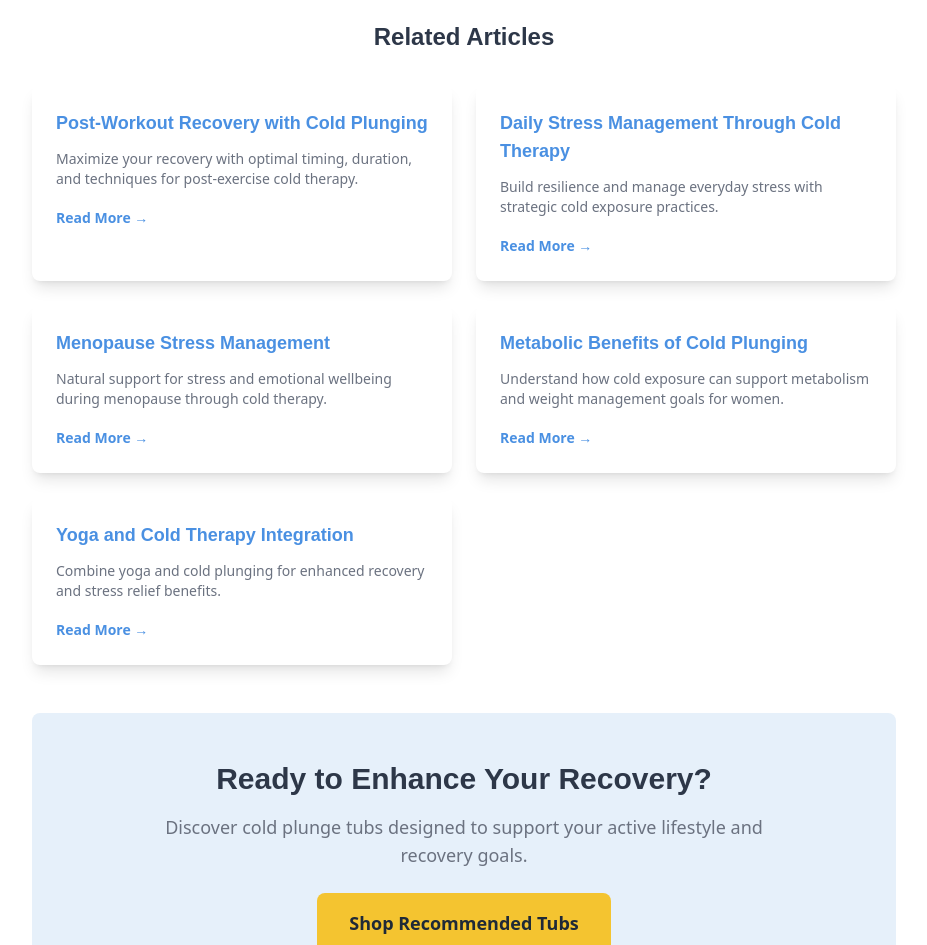
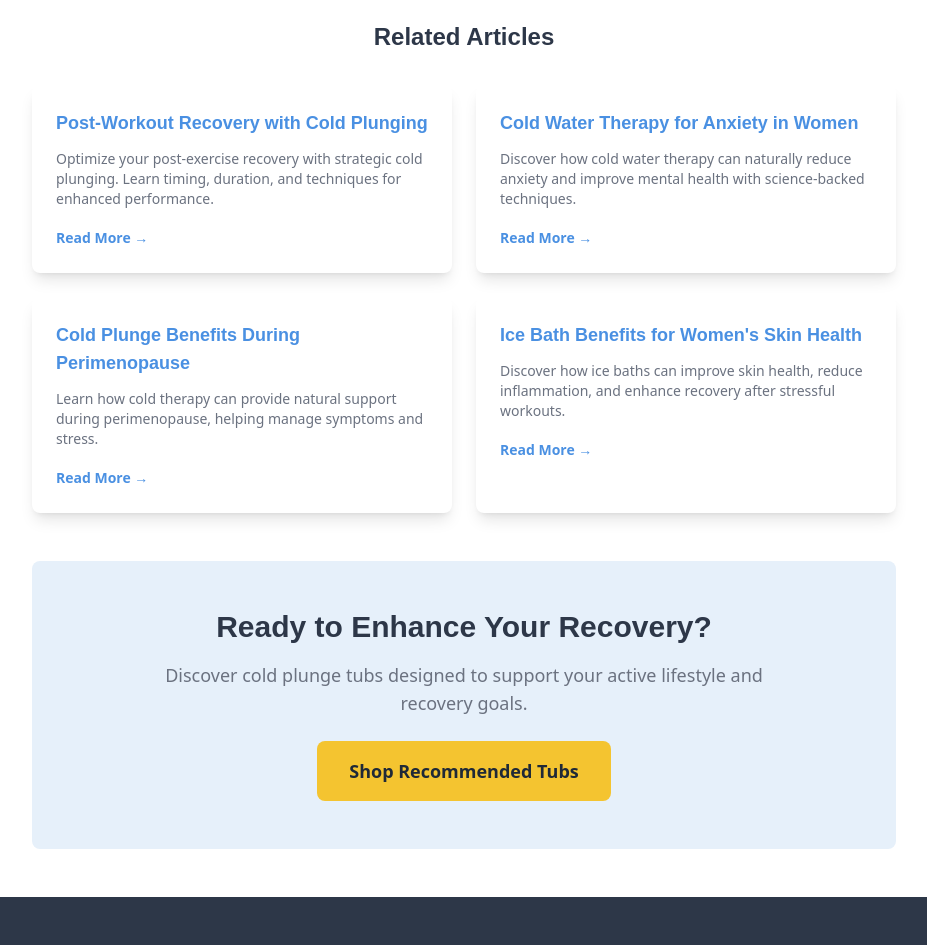
Before and after one commit to Jaxic/womenscoldwellness, an Astro site: page /benefits/stress-recovery in a window 1280 px wide. Shown: the part 11055-12000 px from the top of the page, without its empty margins (176-1103 px from the left). Built offline with nearby package versions, Linux system fonts and the light colour scheme; Astro itself is replaced by a stand-in of ours.

Commit message:
fixed internal links

```diff
--- a/src/layouts/BlogPostLayout.astro
+++ b/src/layouts/BlogPostLayout.astro
@@ -164,22 +164,22 @@ const { title, description, pubDate, heroImage, tags } = Astro.props;
 
         <div class="bg-white shadow-lg rounded-lg p-6 hover:shadow-xl transition-shadow">
           <h3 class="font-display font-semibold text-lg text-gray-800 mb-3">
-            <a href="/blog/how-to-start-safely" class="text-blue-600 hover:text-blue-800">How to Start Cold Plunging Safely</a>
+            <a href="/blog/female-ice-bath-protocol" class="text-blue-600 hover:text-blue-800">The Complete Female Ice Bath Protocol</a>
           </h3>
           <p class="text-gray-600 text-sm mb-4">
-            Step-by-step safety guide for women beginning their cold plunging journey with protocols and precautions.
+            A comprehensive protocol designed specifically for women, including timing, frequency, and cycle-specific considerations.
           </p>
-          <a href="/blog/how-to-start-safely" class="text-blue-600 hover:text-blue-800 font-semibold text-sm">Read More →</a>
+          <a href="/blog/female-ice-bath-protocol" class="text-blue-600 hover:text-blue-800 font-semibold text-sm">Read More →</a>
         </div>
 
         <div class="bg-white shadow-lg rounded-lg p-6 hover:shadow-xl transition-shadow">
           <h3 class="font-display font-semibold text-lg text-gray-800 mb-3">
-            <a href="/blog/post-workout-recovery" class="text-blue-600 hover:text-blue-800">Post-Workout Recovery Benefits</a>
+            <a href="/blog/cold-plunge-menstrual-cycle-benefits" class="text-blue-600 hover:text-blue-800">Why Cold Plunging Helps Menstrual Health!</a>
           </h3>
           <p class="text-gray-600 text-sm mb-4">
-            Optimize your post-exercise recovery with strategic cold plunging timing, duration, and techniques.
+            Discover how cold plunging eases menstrual symptoms naturally—backed by science and tips for your cycle.
           </p>
-          <a href="/blog/post-workout-recovery" class="text-blue-600 hover:text-blue-800 font-semibold text-sm">Read More →</a>
+          <a href="/blog/cold-plunge-menstrual-cycle-benefits" class="text-blue-600 hover:text-blue-800 font-semibold text-sm">Read More →</a>
         </div>
       </div>
     </section>
--- a/src/pages/benefits/hormonal-balance.astro
+++ b/src/pages/benefits/hormonal-balance.astro
@@ -372,42 +372,42 @@ const pageDescription = "Discover how cold plunging supports hormonal balance, r
       <div class="grid grid-cols-1 md:grid-cols-2 gap-6">
         <div class="bg-white shadow-lg rounded-lg p-6 hover:shadow-xl transition-shadow">
           <h3 class="font-display font-semibold text-lg text-gray-800 mb-3">
-            <a href="/blog/menstrual-cycle-symptoms" class="text-blue-600 hover:text-blue-800">Cold Plunging for Menstrual Cycle Symptoms</a>
+            <a href="/blog/cold-plunge-menstrual-cycle-benefits" class="text-blue-600 hover:text-blue-800">Why Cold Plunging Helps Menstrual Health!</a>
           </h3>
           <p class="text-gray-600 text-sm mb-4">
-            Learn how cold therapy can help manage PMS, irregular cycles, and menstrual-related mood changes naturally.
+            Discover how cold plunging eases menstrual symptoms naturally—backed by science and tips for your cycle.
           </p>
-          <a href="/blog/menstrual-cycle-symptoms" class="text-blue-600 hover:text-blue-800 font-semibold text-sm">Read More →</a>
+          <a href="/blog/cold-plunge-menstrual-cycle-benefits" class="text-blue-600 hover:text-blue-800 font-semibold text-sm">Read More →</a>
         </div>
 
         <div class="bg-white shadow-lg rounded-lg p-6 hover:shadow-xl transition-shadow">
           <h3 class="font-display font-semibold text-lg text-gray-800 mb-3">
-            <a href="/blog/perimenopause-support" class="text-blue-600 hover:text-blue-800">Perimenopause and Cold Therapy</a>
+            <a href="/blog/cold-plunge-perimenopause-benefits" class="text-blue-600 hover:text-blue-800">Cold Plunge Benefits During Perimenopause</a>
           </h3>
           <p class="text-gray-600 text-sm mb-4">
-            Discover how cold plunging can provide natural support during the perimenopausal transition and beyond.
+            Learn how cold therapy can provide natural support during perimenopause, helping manage symptoms and hormonal changes.
           </p>
-          <a href="/blog/perimenopause-support" class="text-blue-600 hover:text-blue-800 font-semibold text-sm">Read More →</a>
+          <a href="/blog/cold-plunge-perimenopause-benefits" class="text-blue-600 hover:text-blue-800 font-semibold text-sm">Read More →</a>
         </div>
 
         <div class="bg-white shadow-lg rounded-lg p-6 hover:shadow-xl transition-shadow">
           <h3 class="font-display font-semibold text-lg text-gray-800 mb-3">
-            <a href="/blog/thyroid-health" class="text-blue-600 hover:text-blue-800">Cold Plunging and Thyroid Health</a>
+            <a href="/blog/ice-bath-pcos-benefits" class="text-blue-600 hover:text-blue-800">Ice Bath Benefits for PCOS Management</a>
           </h3>
           <p class="text-gray-600 text-sm mb-4">
-            Explore the connection between cold therapy and thyroid function, plus safety considerations for thyroid conditions.
+            Explore how ice baths can help manage PCOS symptoms through hormonal regulation and inflammation reduction.
           </p>
-          <a href="/blog/thyroid-health" class="text-blue-600 hover:text-blue-800 font-semibold text-sm">Read More →</a>
+          <a href="/blog/ice-bath-pcos-benefits" class="text-blue-600 hover:text-blue-800 font-semibold text-sm">Read More →</a>
         </div>
 
         <div class="bg-white shadow-lg rounded-lg p-6 hover:shadow-xl transition-shadow">
           <h3 class="font-display font-semibold text-lg text-gray-800 mb-3">
-            <a href="/blog/hormone-tracking" class="text-blue-600 hover:text-blue-800">Hormone Tracking for Cold Plungers</a>
+            <a href="/blog/cold-water-therapy-anxiety-women" class="text-blue-600 hover:text-blue-800">Cold Water Therapy for Anxiety in Women</a>
           </h3>
           <p class="text-gray-600 text-sm mb-4">
-            Learn effective methods for tracking your hormonal response to cold therapy and optimizing your practice.
+            Discover how cold water therapy can naturally reduce anxiety and improve mental health with science-backed techniques.
           </p>
-          <a href="/blog/hormone-tracking" class="text-blue-600 hover:text-blue-800 font-semibold text-sm">Read More →</a>
+          <a href="/blog/cold-water-therapy-anxiety-women" class="text-blue-600 hover:text-blue-800 font-semibold text-sm">Read More →</a>
         </div>
       </div>
     </section>
--- a/src/pages/benefits/stress-recovery.astro
+++ b/src/pages/benefits/stress-recovery.astro
@@ -367,52 +367,42 @@ const pageDescription = "Learn how cold plunging accelerates recovery, reduces s
       <div class="grid grid-cols-1 md:grid-cols-2 gap-6">
         <div class="bg-white shadow-lg rounded-lg p-6 hover:shadow-xl transition-shadow">
           <h3 class="font-display font-semibold text-lg text-gray-800 mb-3">
-            <a href="/blog/post-workout-recovery" class="text-blue-600 hover:text-blue-800">Post-Workout Recovery with Cold Plunging</a>
+            <a href="/blog/women-cold-plunge-post-workout-recovery" class="text-blue-600 hover:text-blue-800">Post-Workout Recovery with Cold Plunging</a>
           </h3>
           <p class="text-gray-600 text-sm mb-4">
-            Maximize your recovery with optimal timing, duration, and techniques for post-exercise cold therapy.
+            Optimize your post-exercise recovery with strategic cold plunging. Learn timing, duration, and techniques for enhanced performance.
           </p>
-          <a href="/blog/post-workout-recovery" class="text-blue-600 hover:text-blue-800 font-semibold text-sm">Read More →</a>
+          <a href="/blog/women-cold-plunge-post-workout-recovery" class="text-blue-600 hover:text-blue-800 font-semibold text-sm">Read More →</a>
         </div>
 
         <div class="bg-white shadow-lg rounded-lg p-6 hover:shadow-xl transition-shadow">
           <h3 class="font-display font-semibold text-lg text-gray-800 mb-3">
-            <a href="/blog/daily-stress-management" class="text-blue-600 hover:text-blue-800">Daily Stress Management Through Cold Therapy</a>
+            <a href="/blog/cold-water-therapy-anxiety-women" class="text-blue-600 hover:text-blue-800">Cold Water Therapy for Anxiety in Women</a>
           </h3>
           <p class="text-gray-600 text-sm mb-4">
-            Build resilience and manage everyday stress with strategic cold exposure practices.
+            Discover how cold water therapy can naturally reduce anxiety and improve mental health with science-backed techniques.
           </p>
-          <a href="/blog/daily-stress-management" class="text-blue-600 hover:text-blue-800 font-semibold text-sm">Read More →</a>
+          <a href="/blog/cold-water-therapy-anxiety-women" class="text-blue-600 hover:text-blue-800 font-semibold text-sm">Read More →</a>
         </div>
 
         <div class="bg-white shadow-lg rounded-lg p-6 hover:shadow-xl transition-shadow">
           <h3 class="font-display font-semibold text-lg text-gray-800 mb-3">
-            <a href="/blog/menopause-stress-management" class="text-blue-600 hover:text-blue-800">Menopause Stress Management</a>
+            <a href="/blog/cold-plunge-perimenopause-benefits" class="text-blue-600 hover:text-blue-800">Cold Plunge Benefits During Perimenopause</a>
           </h3>
           <p class="text-gray-600 text-sm mb-4">
-            Natural support for stress and emotional wellbeing during menopause through cold therapy.
+            Learn how cold therapy can provide natural support during perimenopause, helping manage symptoms and stress.
           </p>
-          <a href="/blog/menopause-stress-management" class="text-blue-600 hover:text-blue-800 font-semibold text-sm">Read More →</a>
+          <a href="/blog/cold-plunge-perimenopause-benefits" class="text-blue-600 hover:text-blue-800 font-semibold text-sm">Read More →</a>
         </div>
 
         <div class="bg-white shadow-lg rounded-lg p-6 hover:shadow-xl transition-shadow">
           <h3 class="font-display font-semibold text-lg text-gray-800 mb-3">
-            <a href="/blog/metabolic-boost" class="text-blue-600 hover:text-blue-800">Metabolic Benefits of Cold Plunging</a>
+            <a href="/blog/ice-bath-benefits-skin-women" class="text-blue-600 hover:text-blue-800">Ice Bath Benefits for Women's Skin Health</a>
           </h3>
           <p class="text-gray-600 text-sm mb-4">
-            Understand how cold exposure can support metabolism and weight management goals for women.
+            Discover how ice baths can improve skin health, reduce inflammation, and enhance recovery after stressful workouts.
           </p>
-          <a href="/blog/metabolic-boost" class="text-blue-600 hover:text-blue-800 font-semibold text-sm">Read More →</a>
-        </div>
-
-        <div class="bg-white shadow-lg rounded-lg p-6 hover:shadow-xl transition-shadow">
-          <h3 class="font-display font-semibold text-lg text-gray-800 mb-3">
-            <a href="/blog/yoga-recovery-integration" class="text-blue-600 hover:text-blue-800">Yoga and Cold Therapy Integration</a>
-          </h3>
-          <p class="text-gray-600 text-sm mb-4">
-            Combine yoga and cold plunging for enhanced recovery and stress relief benefits.
-          </p>
-          <a href="/blog/yoga-recovery-integration" class="text-blue-600 hover:text-blue-800 font-semibold text-sm">Read More →</a>
+          <a href="/blog/ice-bath-benefits-skin-women" class="text-blue-600 hover:text-blue-800 font-semibold text-sm">Read More →</a>
         </div>
       </div>
     </section>
--- a/src/pages/benefits/ultimate-guide.astro
+++ b/src/pages/benefits/ultimate-guide.astro
@@ -314,42 +314,42 @@ const pageDescription = "Complete guide to cold plunging for women. Learn the es
       <div class="grid grid-cols-1 md:grid-cols-2 gap-6">
         <div class="bg-white shadow-lg rounded-lg p-6 hover:shadow-xl transition-shadow">
           <h3 class="font-display font-semibold text-lg text-gray-800 mb-3">
-            <a href="/blog/how-to-start-safely" class="text-blue-600 hover:text-blue-800">How to Start Cold Plunging Safely</a>
+            <a href="/blog/how-to-start-safely" class="text-blue-600 hover:text-blue-800">How to Start Cold Plunging Safely: A Beginner's Guide for Women</a>
           </h3>
           <p class="text-gray-600 text-sm mb-4">
-            Step-by-step guide for beginners, including safety protocols and gradual progression techniques for women.
+            Step-by-step safety guide for women beginning their cold plunging journey, including protocols, precautions, and gradual progression techniques.
           </p>
           <a href="/blog/how-to-start-safely" class="text-blue-600 hover:text-blue-800 font-semibold text-sm">Read More →</a>
         </div>
 
         <div class="bg-white shadow-lg rounded-lg p-6 hover:shadow-xl transition-shadow">
           <h3 class="font-display font-semibold text-lg text-gray-800 mb-3">
-            <a href="/blog/cold-plunge-vs-sauna" class="text-blue-600 hover:text-blue-800">Cold Plunging vs. Sauna</a>
+            <a href="/blog/womens-cold-plunge-temperature" class="text-blue-600 hover:text-blue-800">Optimal Cold Plunge Temperature for Women</a>
           </h3>
           <p class="text-gray-600 text-sm mb-4">
-            Comprehensive comparison of cold therapy versus heat therapy for women's wellness goals and health benefits.
+            Find the perfect water temperature for your cold plunge practice with science-backed recommendations tailored for women.
           </p>
-          <a href="/blog/cold-plunge-vs-sauna" class="text-blue-600 hover:text-blue-800 font-semibold text-sm">Read More →</a>
+          <a href="/blog/womens-cold-plunge-temperature" class="text-blue-600 hover:text-blue-800 font-semibold text-sm">Read More →</a>
         </div>
 
         <div class="bg-white shadow-lg rounded-lg p-6 hover:shadow-xl transition-shadow">
           <h3 class="font-display font-semibold text-lg text-gray-800 mb-3">
-            <a href="/blog/cold-plunging-equipment" class="text-blue-600 hover:text-blue-800">Cold Plunging Equipment Guide</a>
+            <a href="/blog/ice-bath-benefits-skin-women" class="text-blue-600 hover:text-blue-800">Ice Bath Benefits for Women's Skin Health</a>
           </h3>
           <p class="text-gray-600 text-sm mb-4">
-            Everything you need to know about choosing the right equipment for your home cold plunging practice.
+            Discover how ice baths can improve skin health, reduce inflammation, and enhance your natural glow with targeted benefits for women.
           </p>
-          <a href="/blog/cold-plunging-equipment" class="text-blue-600 hover:text-blue-800 font-semibold text-sm">Read More →</a>
+          <a href="/blog/ice-bath-benefits-skin-women" class="text-blue-600 hover:text-blue-800 font-semibold text-sm">Read More →</a>
         </div>
 
         <div class="bg-white shadow-lg rounded-lg p-6 hover:shadow-xl transition-shadow">
           <h3 class="font-display font-semibold text-lg text-gray-800 mb-3">
-            <a href="/blog/myths-debunked" class="text-blue-600 hover:text-blue-800">Cold Plunging Myths Debunked</a>
+            <a href="/blog/female-ice-bath-protocol" class="text-blue-600 hover:text-blue-800">The Complete Female Ice Bath Protocol</a>
           </h3>
           <p class="text-gray-600 text-sm mb-4">
-            Separating fact from fiction about cold plunging, with special focus on concerns specific to women's health.
+            A comprehensive protocol designed specifically for women, including timing, frequency, and cycle-specific considerations.
           </p>
-          <a href="/blog/myths-debunked" class="text-blue-600 hover:text-blue-800 font-semibold text-sm">Read More →</a>
+          <a href="/blog/female-ice-bath-protocol" class="text-blue-600 hover:text-blue-800 font-semibold text-sm">Read More →</a>
         </div>
       </div>
     </section>
```
Also changed, not shown: src/content/blog/cold-plunge-perimenopause-benefits.md (+0 -1 lines), src/content/blog/cold-water-therapy-anxiety-women.md (+0 -1 lines), src/content/blog/female-ice-bath-protocol.md (+0 -1 lines), src/content/blog/ice-bath-benefits-skin-women.md (+0 -1 lines), src/content/blog/ice-bath-pcos-benefits.md (+0 -1 lines), src/content/blog/womens-cold-plunge-temperature.md (+0 -1 lines), .claude/settings.local.json.
